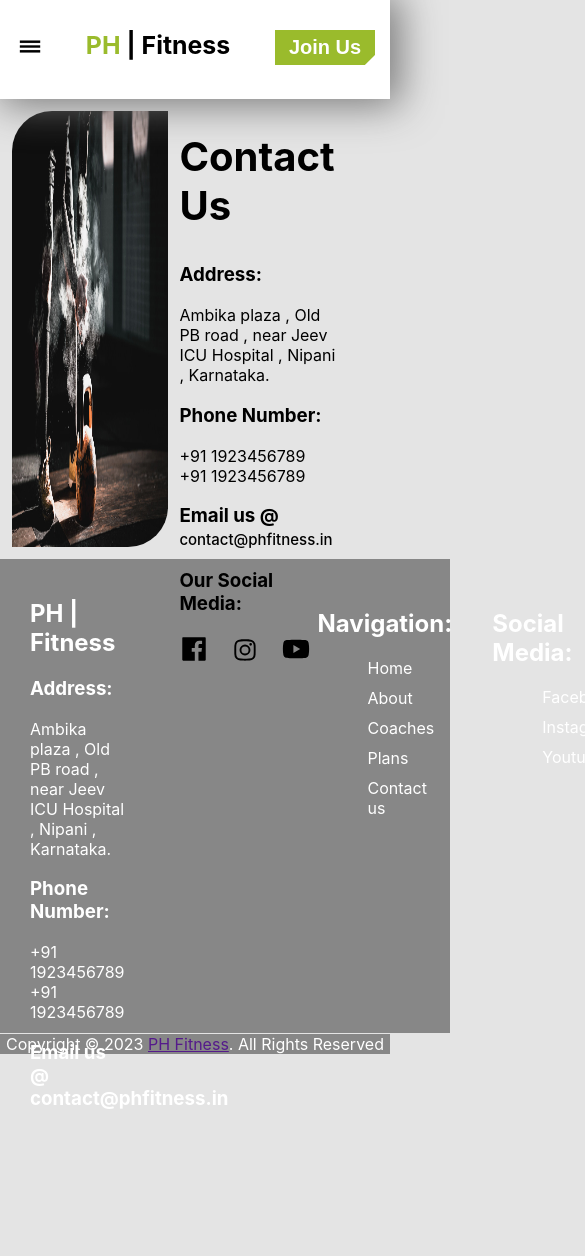
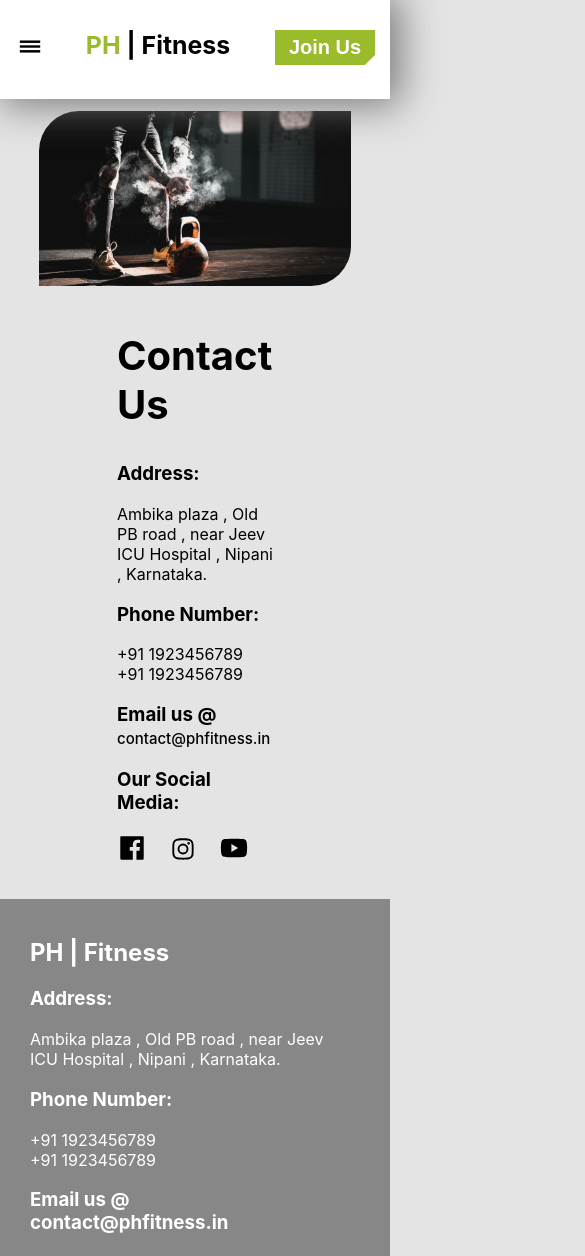
Before and after one commit to KALIPEM/phfitness, a plain HTML site: page contact-us/contact-us.html in a window 390 px wide. Shown: the top 1256 px of the page, 585 px wide, since content can reach past the window. Before the commit the page ends 1110 px from the top, so only its background shows below. Drawn offline with Linux system fonts and the light colour scheme.

Commit message:
contact us made responsive

```diff
--- a/assets/css/style.css
+++ b/assets/css/style.css
@@ -1565,7 +1565,7 @@ box-shadow:  12px 12px 16px #949494,
 
 .contactus{
     width: 100%;
-    height: 100vh;
+    height: auto;
 }
 
 .brown{
@@ -1669,5 +1669,102 @@ box-shadow:  12px 12px 16px #949494,
 .copyright{
   color: white;
   background-color: #878787;
-  margin-top: -15px;
-}
+  margin-top: 2px;
+  padding: 10px 0 10px 0;
+  width: 100vw;
+  margin-right: 0;
+  margin-left: 0;
+}
+
+@media (max-width: 1200px){
+  .featured-item .img{
+    height: 160px;
+    width: 80%;
+    background-position: 0px -100px;
+  }
+
+  .extra-margin{
+    margin-right:60px;
+  }
+
+  .footer{
+    height: auto;
+  }
+}
+
+@media (max-width: 1040px){
+  .featured-item .img{
+    height: 160px;
+    width: 80%;
+    background-position: 0px -20px;
+  }
+
+  .extra-margin{
+    margin-right: 20px;
+  }
+
+  .footer-cn1 ul li{
+    list-style-type: none;
+    margin: 10px 2px 10px 2px;
+  }
+}
+
+@media (max-width: 700px){
+  .footer{
+    flex-direction: column;
+    justify-content: center;
+  }
+  .footer-cn{
+    width: 100%;
+  }
+  .footer-cn1{
+    text-align: center;
+    width: 80%;
+  }
+  .featured-item{
+    margin-left: 160px;
+  }
+
+  .brown{
+    flex-direction: column;
+    height: auto;
+    margin-bottom: 30px;
+    width: 100%;
+    align-items: center;
+  }
+  .contactus-info{
+    width: 100%;
+  }
+
+  .contactus-info p{
+    width: 100%;
+  }
+
+  .contactus .brown img{
+    width: 80vw;
+  }
+
+  .featured-item .img{
+    background-position: 0px -100px;
+  }
+}
+
+@media (max-width: 500px){
+  .footer-cn{
+    width: 350px;
+  }
+
+  .featured-item{
+    margin-left: 80px;
+  }
+}
+
+@media (max-width: 400px){
+  .footer-cn{
+    width: 300px;
+  }
+
+  .featured-item{
+    margin-left: 60px;
+  }
+}
--- a/contact-us/contact-us.html
+++ b/contact-us/contact-us.html
@@ -25,7 +25,9 @@
 
     <!-- Style -->
     <style>
-
+        html, body{
+            overflow-x: hidden;
+        }
     </style>
 
 </head>
@@ -104,7 +106,7 @@
 
         </div>
         <div class="copyright">
-            <center><p>Copyright © 2023 <a href="">PH Fitness</a>.  All Rights Reserved <!-- <a href="">Privacy Policy</a> | <a href="">Terms and Conditions</a> --></p></center>
+            <center><p>Copyright © 2023 <a href="">PH Fitness</a>. | All Rights Reserved | <a href="">Privacy Policy</a> | <a href="">Terms and Conditions</a> </p></center>
         </div>
 
     </section>
```
